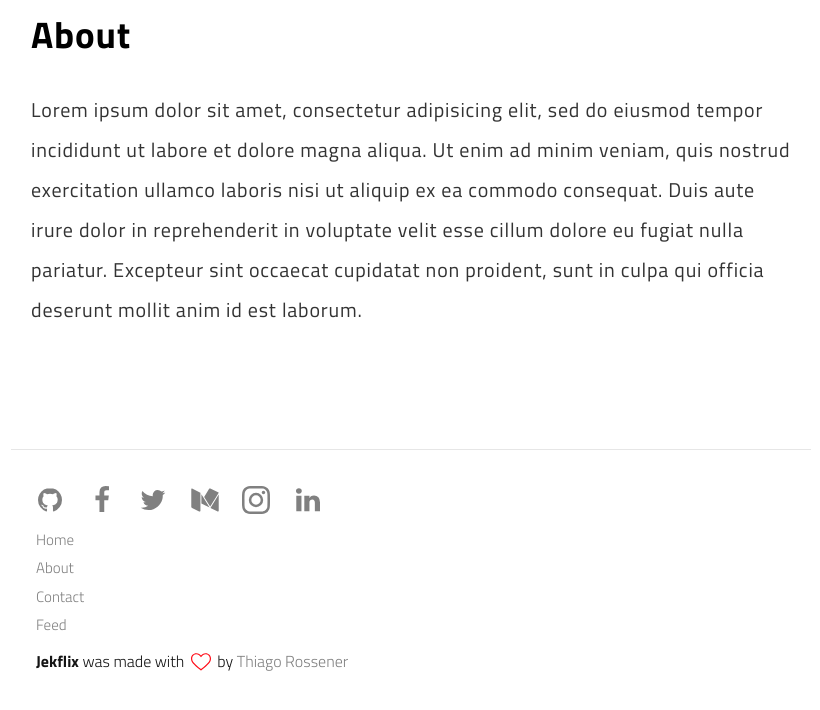
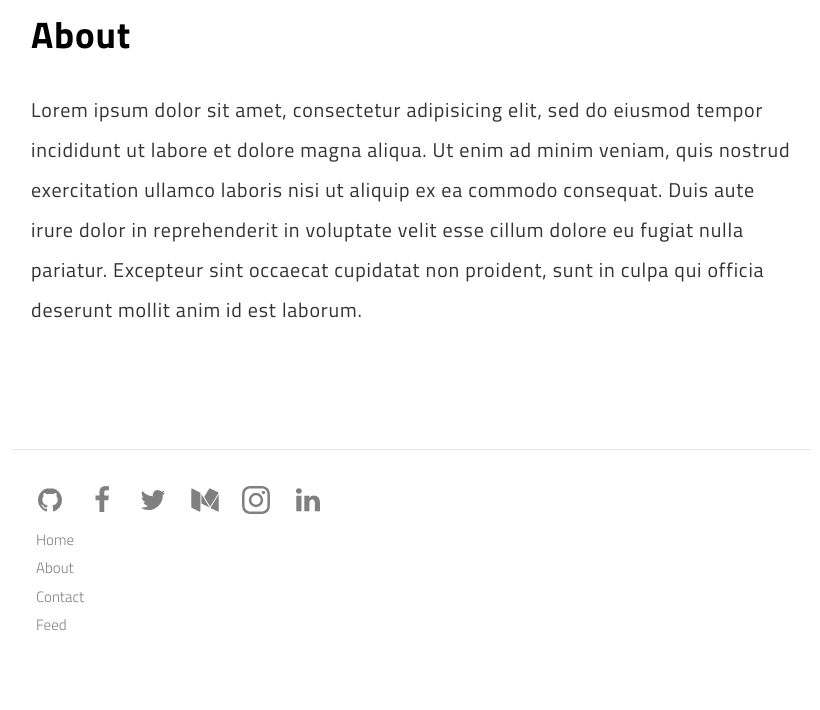
Before and after one commit to mathwiki/mathwiki.github.io, a Jekyll site: the page built from about.md, in a window 1280 px wide and 1140 px high. Shown: the part 430-1140 px from the top of the window, without its empty margins (229-1049 px from the left). Built offline with Jekyll 4.4.1, drawn with Linux system fonts in a browser that asks for light colours.

Commit message:
Update footer.html

```diff
--- a/_includes/footer.html
+++ b/_includes/footer.html
@@ -37,7 +37,6 @@
         {% endfor %}
         <li><a class="feed" href="{{ site.url }}{{site.baseurl}}/feed.xml" title="Atom/RSS feed">Feed</a></li>
     </ul>
-    <p><span>Jekflix</span> was made with <svg class="love"><use xlink:href="#icon-heart"></use></svg> by <a href="http://www.rossener.com" target="_blank" class="creator">Thiago Rossener</a></p>
 </footer>
 <script src="{{ "/assets/js/main.js" | prepend: site.baseurl }}"></script>
 {% include stats.html %}
```
